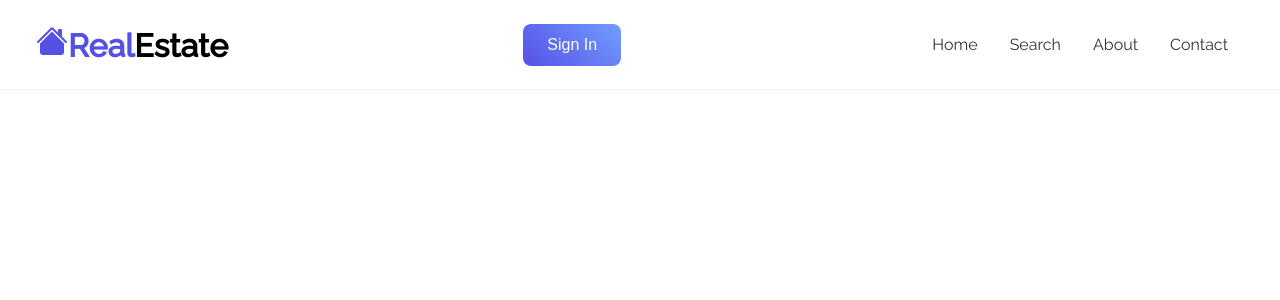
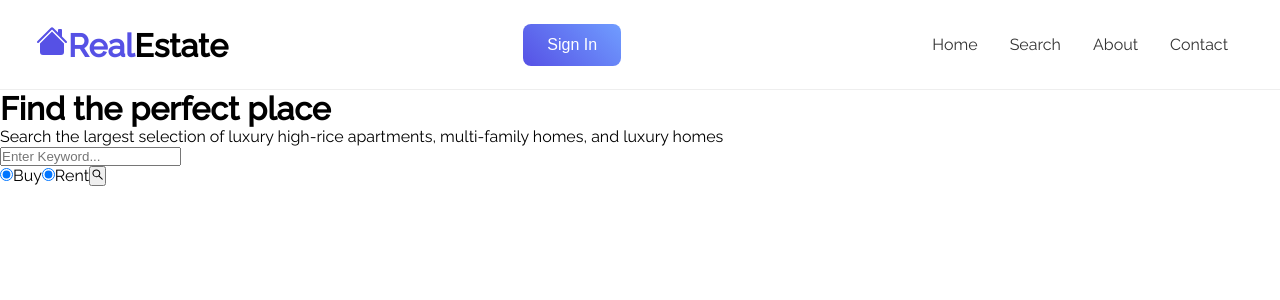
Before and after one commit to MateuszRyniewicz/zadanie-2-1-react-layout-turorial, a React (Create React App) app: page / in a window 1280 px wide. Shown: the top 300 px of the page. Built offline with nearby package versions, Linux system fonts and the light colour scheme.

Commit message:
added section hero

```diff
--- a/src/App.js
+++ b/src/App.js
@@ -1,8 +1,14 @@
 import React from 'react';
+import Hero from './components/hero/Hero';
 import Navbar from './components/navbar/Navbar';
 
 const App = () => {
-	return <Navbar />;
+	return (
+		<>
+			<Navbar />
+			<Hero />
+		</>
+	);
 };
 
 export default App;
--- /dev/null
+++ b/src/components/hero/Hero.js
@@ -0,0 +1,32 @@
+import { AiOutlineSearch } from 'react-icons/ai';
+
+const Hero = () => {
+	return (
+		<div className='hero'>
+			<div className='content'>
+				<h1>Find the perfect place</h1>
+				<p className='search-text'>
+					Search the largest selection of luxury high-rice apartments,
+					multi-family homes, and luxury homes
+				</p>
+				<form className='search'>
+					<div>
+						<input type='text' placeholder='Enter Keyword...' />
+					</div>
+
+					<div className='radio'>
+						<input type='radio' checked />
+						<labe>Buy</labe>
+						<input type='radio' checked />
+						<label>Rent</label>
+						<button type='submit'>
+							<AiOutlineSearch className='icon' />
+						</button>
+					</div>
+				</form>
+			</div>
+		</div>
+	);
+};
+
+export default Hero;
```
Also changed, not shown: src/components/hero/Hero.css (added).
